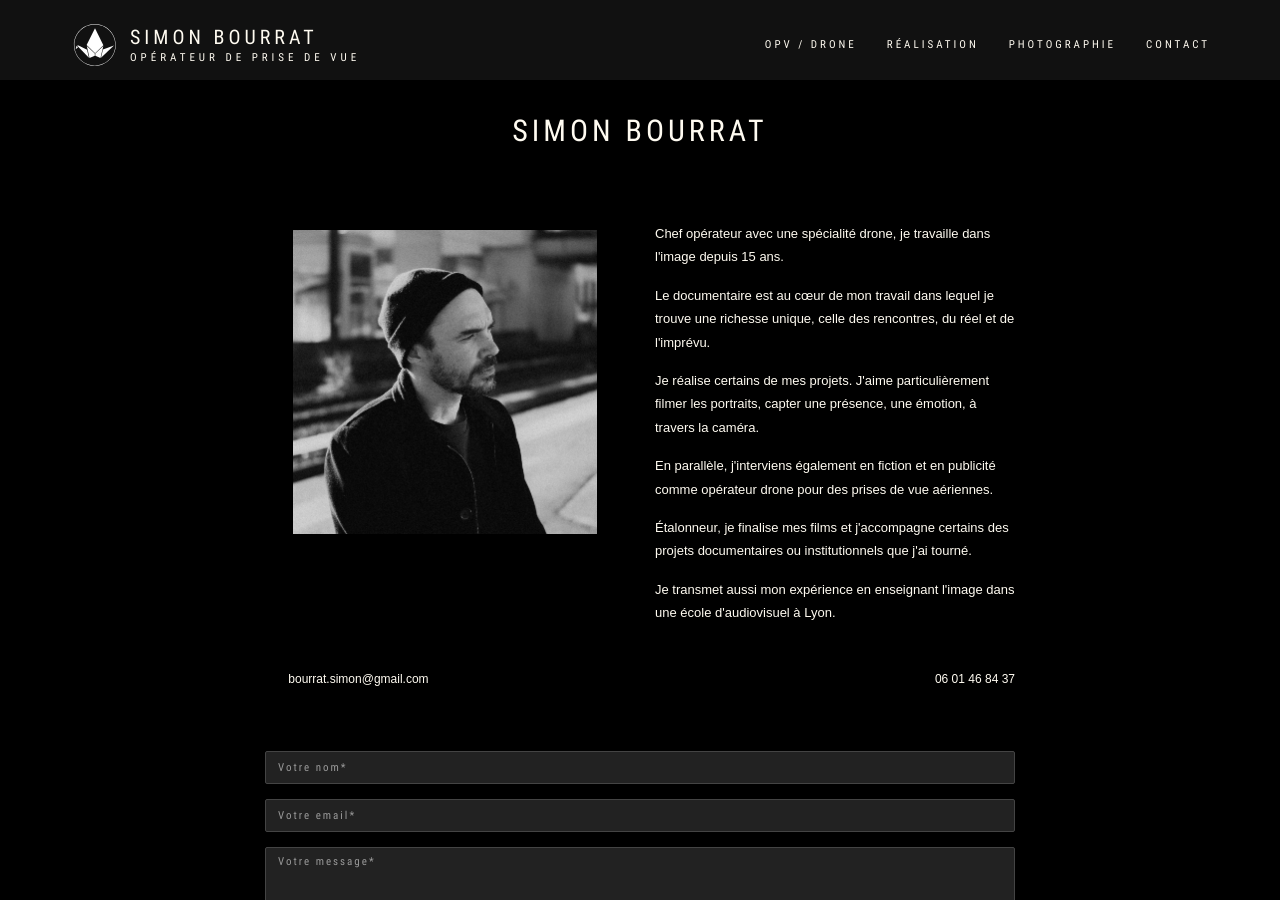
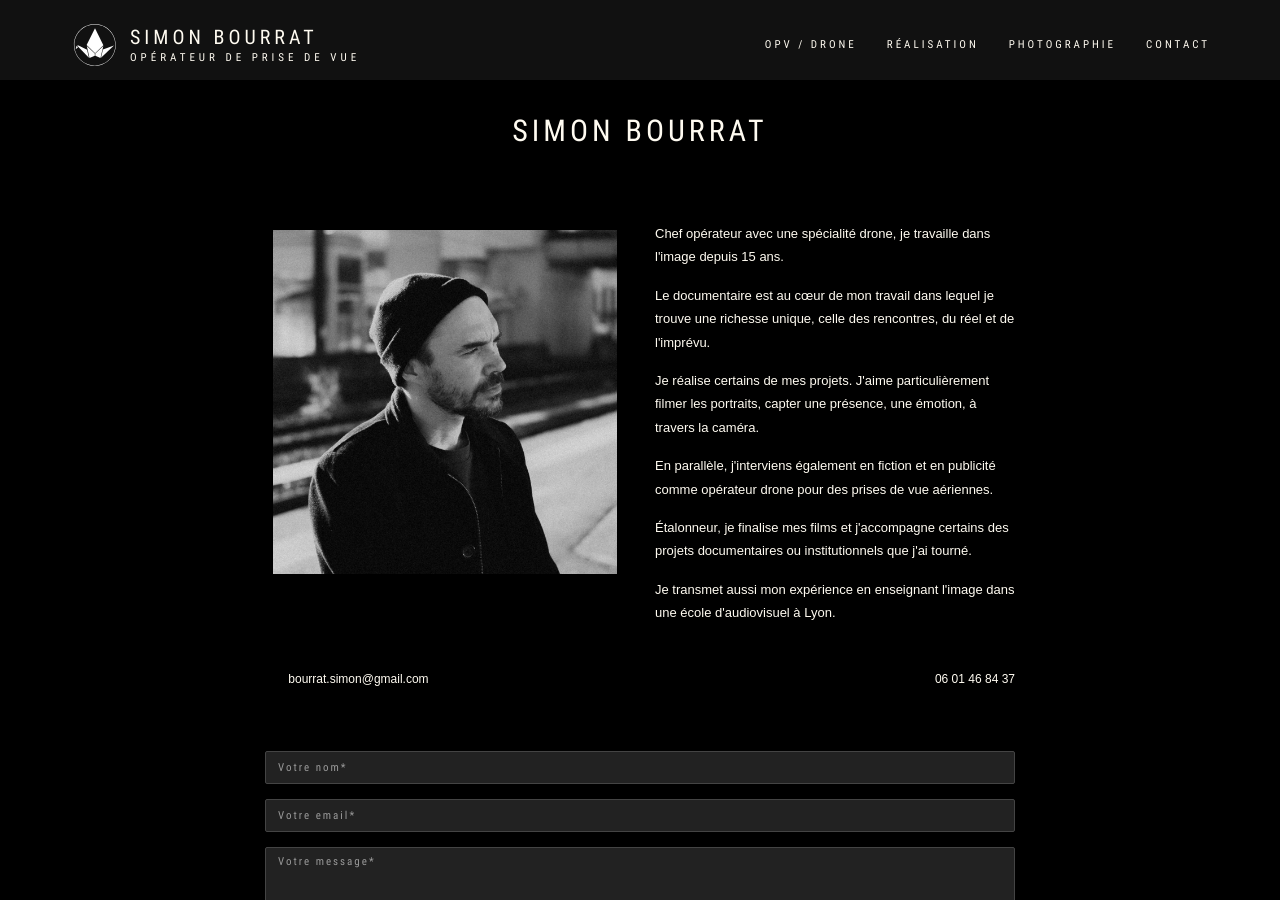
Before and after one commit to simonbourrat/site, a Jekyll site: the page built from contact.html, in a window 1280 px wide and 900 px high. Built offline with Jekyll 4.4.1, drawn with Linux system fonts in a browser that asks for light colours; some web fonts are replaced.

Commit message:
page contact: photo agrandie a la largeur de la colonne de texte

```diff
--- a/contact.html
+++ b/contact.html
@@ -14,11 +14,10 @@ layout: page
   .bio-text p {
     margin-bottom: 15px;
   }
-  /* Photo de presentation : miniature sur fond noir */
+  /* Photo de presentation : pleine largeur de sa colonne, fond noir */
   .contact-photo {
     display: block;
     width: 100%;
-    max-width: 320px;
     height: auto;
     margin: 0 auto 25px auto;
     background-color: #000;
@@ -35,7 +34,6 @@ layout: page
   }
   @media (max-width: 767px) {
     .contact-photo {
-      max-width: 240px;
       margin-bottom: 20px;
     }
     .contact-form-block {
```
